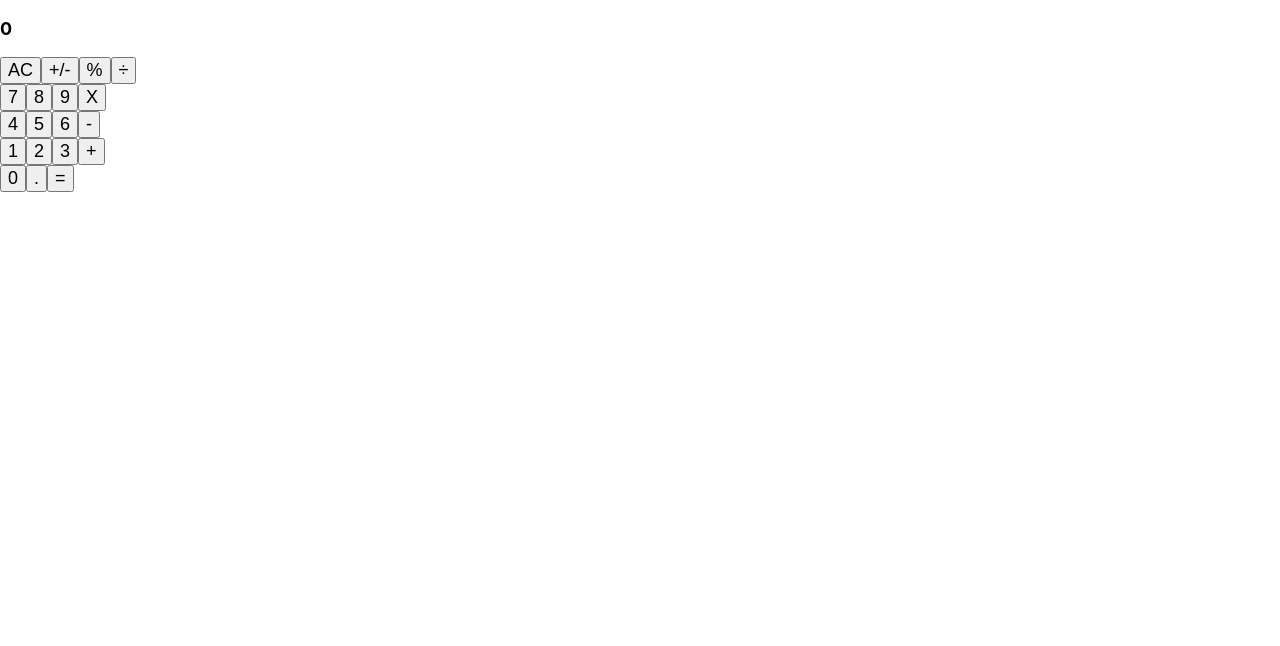
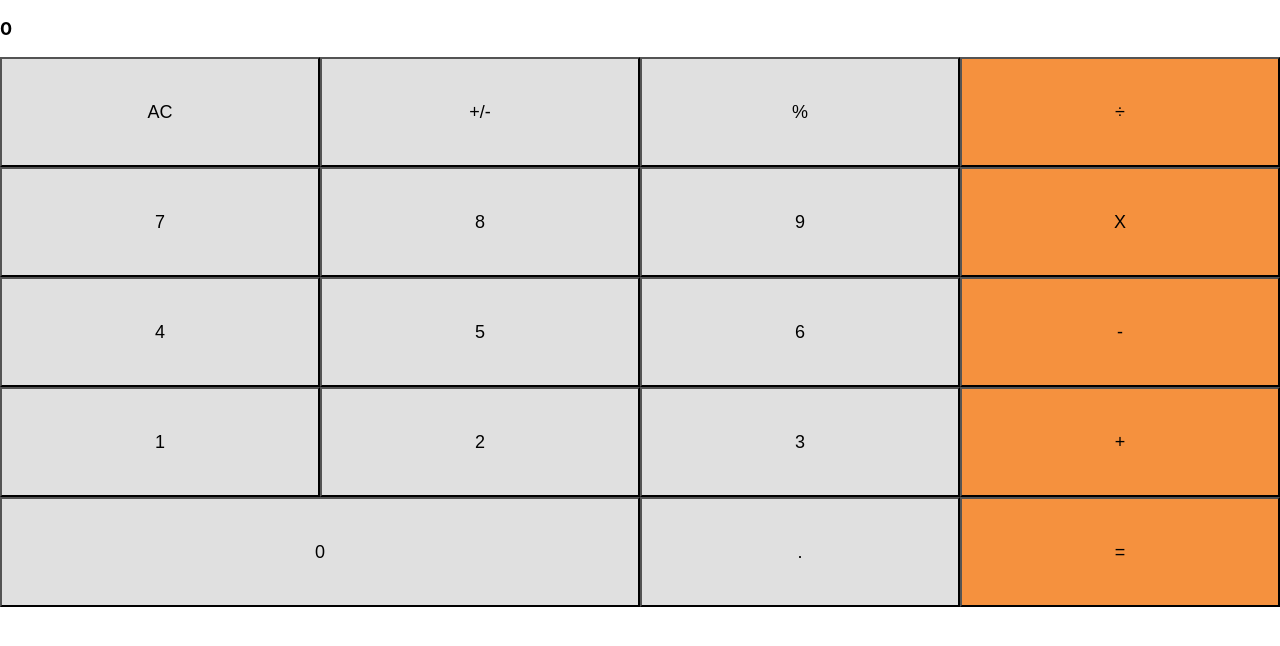
Before and after one commit to MarilenaRoque/magicians-calculator, a React (Create React App) app: page / in a window 1280 px wide. Shown: the top 646 px of the page. Built offline with nearby package versions, Linux system fonts and the light colour scheme.

Commit message:
Styling Button

```diff
--- a/src/components/Button.js
+++ b/src/components/Button.js
@@ -3,9 +3,20 @@ import PropTypes from 'prop-types';
 
 function Button(props) {
   const { name, clickHandler } = props;
+
+  const orangeButtons = ['÷', 'X', '-', '+', '='];
+
+  const buttonColor = name => (orangeButtons.includes(name) ? '#F5913E' : '#E0E0E0');
+
+  const buttonStyle = {
+    height: '110px',
+    backgroundColor: buttonColor(name),
+    width: name !== '0' ? '25%' : '50%',
+  };
+
   return (
     <React.StrictMode>
-      <button type="button" onClick={() => clickHandler(name)}>{name}</button>
+      <button type="button" onClick={() => clickHandler(name)} style={buttonStyle}>{name}</button>
     </React.StrictMode>
   );
 }
```
